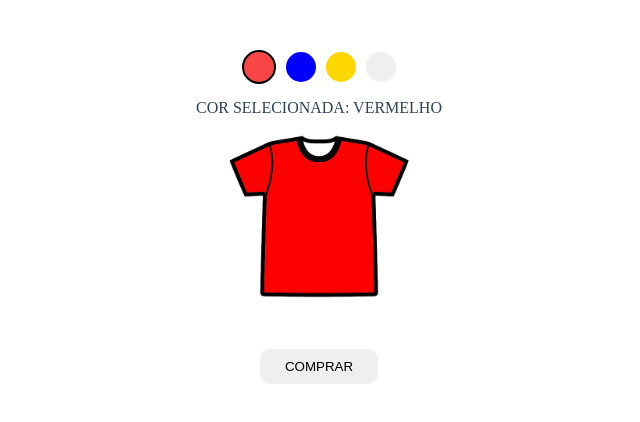
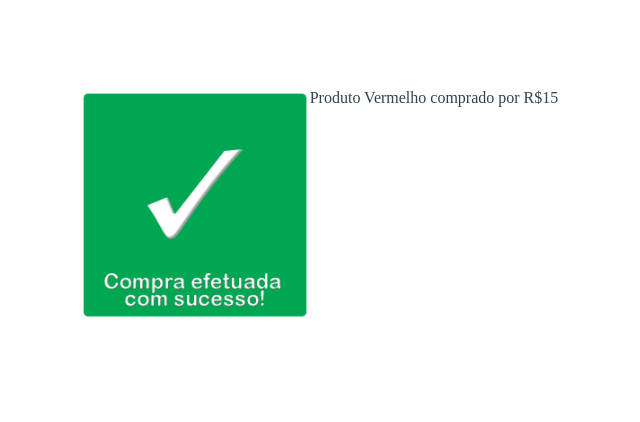
Before and after one commit to FabioV37ga/PTBR-E-Commerce-color-selector-js, a plain HTML site: page index.html in a window 1280 px wide. Both pictures are taken after a click on the button "COMPRAR". Shown: the whole page, without its empty margins (321-961 px from the left). Drawn offline with Linux system fonts and the light colour scheme.

Commit message:
09-14-2020 14:52

```diff
--- a/index.html
+++ b/index.html
@@ -29,13 +29,20 @@
         <!--<div class="display__preco">
             <p class="display__preco">Preço: R$15.00</p>
         </div>-->
-        <figure>
-            <img src="src/img/Vermelho.png" alt="" id="camiseta">
+        <figure class="produto__figure">
+            <img src="src/img/Vermelho.png" alt="Imagem do produto" id="camiseta">
         </figure>
         <div class="comprar">
             <button class="send__button">Comprar</button>
         </div>
     </section>
+
+    <figure class="sucesso">
+        <img src="src/img/correto.png" alt="Compra efetuada" class="sucesso__imagem">
+        <p class="sucesso__texto">
+            a
+        </p>
+    </figure>
 
     </main>
 
--- a/src/css/header.css
+++ b/src/css/header.css
@@ -1,3 +1,13 @@
+.fade-out {
+    opacity: 0%;
+    transition: opacity 0.3s
+}
+
+.fade-in {
+    opacity: 100% !important;
+    transition: opacity 0.3s
+}
+
 .produto {
     margin-left: calc((100% - 300px)/2);
     display: flex;
@@ -9,16 +19,17 @@
 }
 
 .display {
+    opacity: 0%;
     justify-content: center;
     margin-top: 1rem;
     text-transform: uppercase;
 }
 
-figure {
+.produto__figure {
     justify-content: center;
 }
 
-figure img {
+.produto__figure img {
     width: 200px
 }
 
@@ -26,6 +37,16 @@ figure img {
     display: flex;
     justify-content: center;
     margin-top: 30px;
+}
+
+.sucesso {
+    justify-content: center;
+    margin-top: 90px;
+    opacity: 0%;
+}
+
+.sucesso__imagem {
+    width: 230px
 }
 
 .display__preco {
--- a/src/js/botao.js
+++ b/src/js/botao.js
@@ -18,9 +18,7 @@
 
                 if (button === this) {
                     button.classList.add('__selected');
-
                     displayColor.textContent = `cor selecionada: ${button.name}`;
-
                     camiseta.src = `src/img/${button.name}.png`
                 }
                 else {
@@ -31,12 +29,28 @@
         })
     }
 
+    // Buy button (not that important)
+
     const comprar = document.querySelector('.send__button')
 
     comprar.addEventListener('click', function () {
 
-        const itemSelecionado = document.querySelector('.__selected')
+        const itemSelecionado = document.querySelector('.__selected');
+        const product = document.querySelector('.produto');
+        const comprado = document.querySelector('.sucesso');
+        const sucessoTexto = document.querySelector('.sucesso__texto')
 
         console.log(`Você escolheu o produto ${itemSelecionado.name}, por R$${itemSelecionado.value}.00`)
+
+        // Success animation
+
+        product.classList.add('fade-out')
+
+        product.addEventListener('transitionend', function(){
+            product.remove()
+            comprado.classList.add('fade-in')
+            comprado.style.display = 'flex'
+            sucessoTexto.textContent = `Produto ${itemSelecionado.name} comprado por R$${itemSelecionado.value}`
+        })
     })
 })();
```
Also changed, not shown: src/img/correto.png (added).
